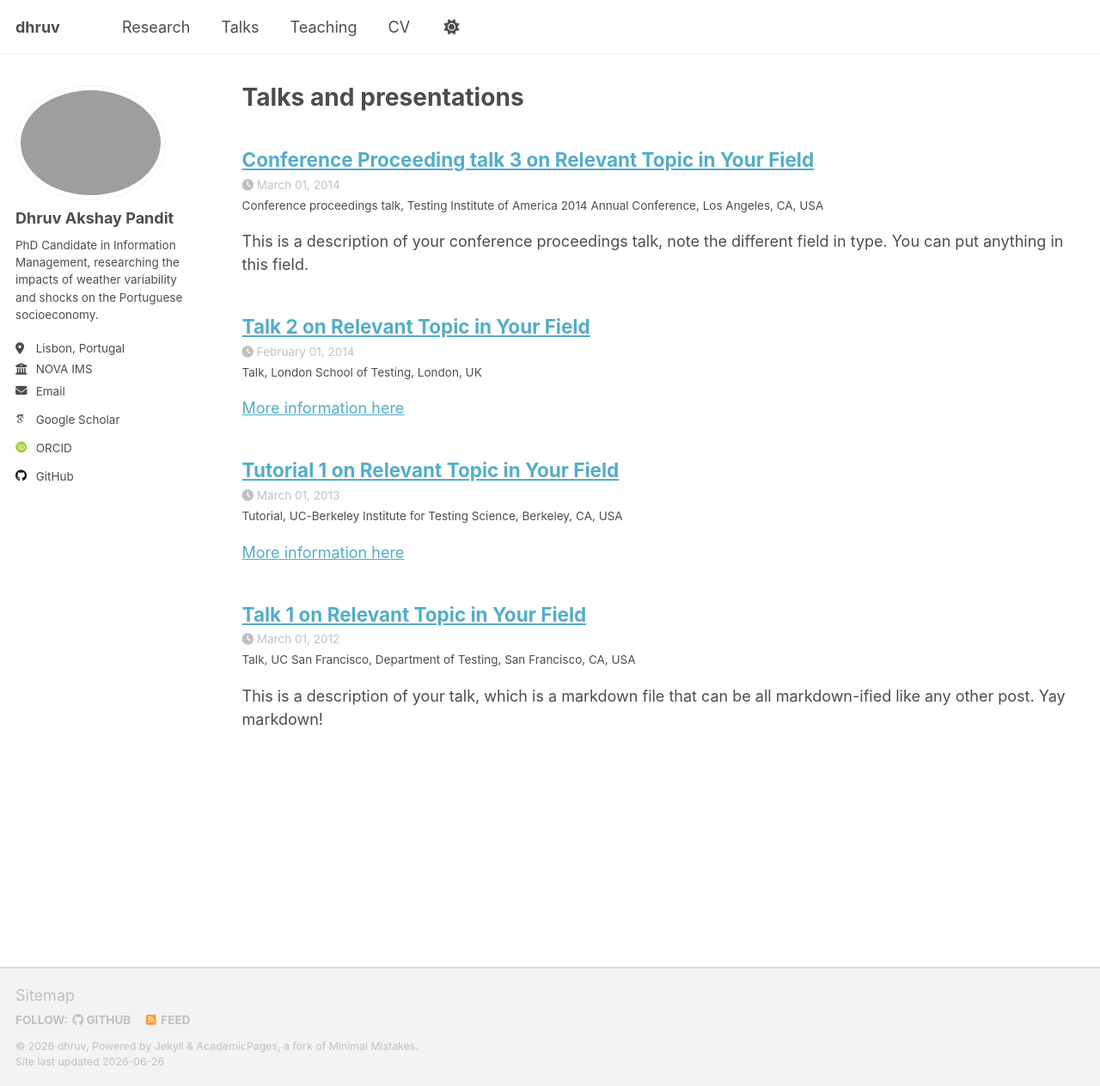
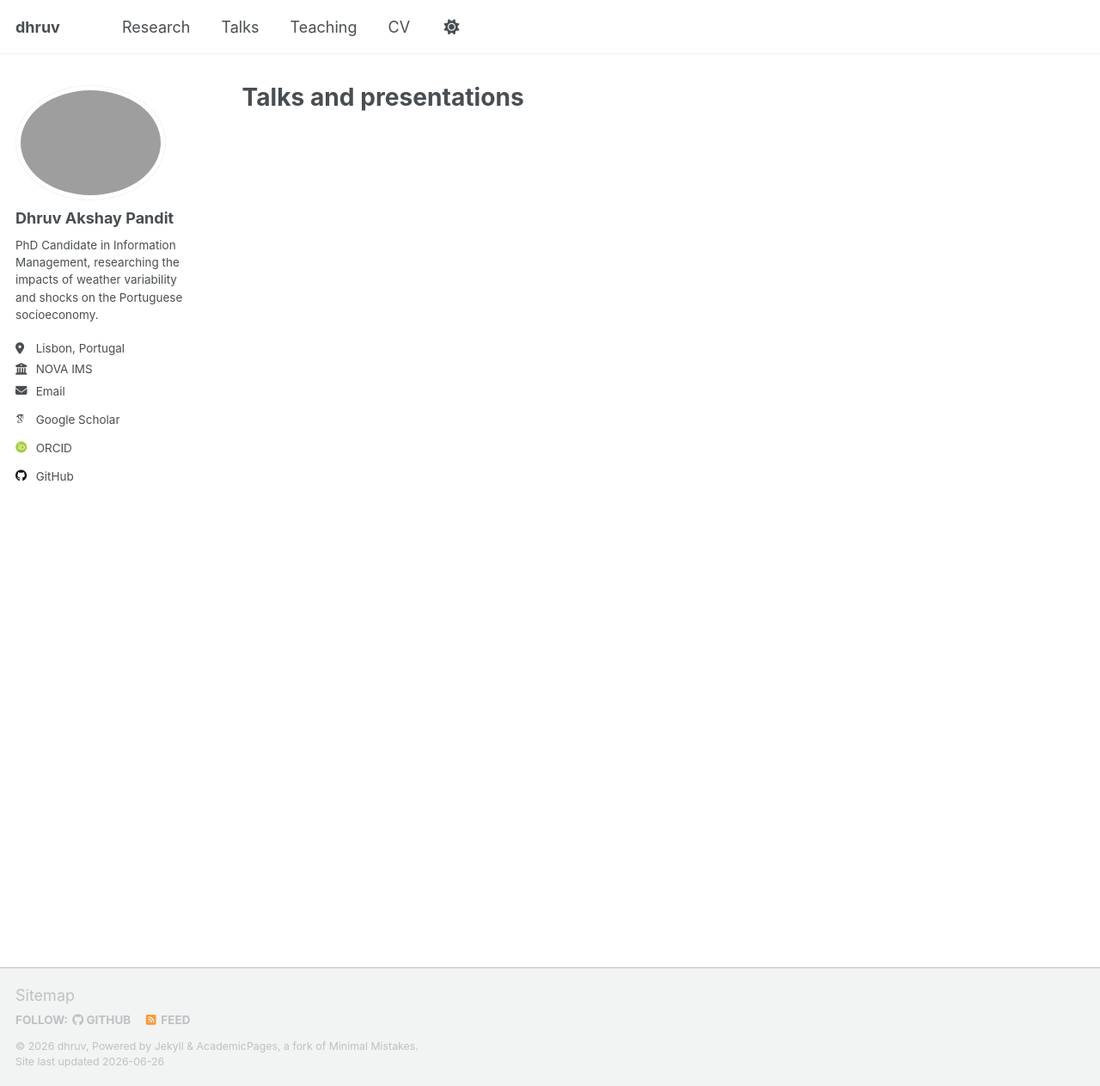
Before and after one commit to dhruv-pandit/dhruv-pandit.github.io, a Jekyll site: the page built from _pages/talks.html, in a window 1280 px wide and 1263 px high. Shown: the whole window at 86% size. Built offline with Jekyll 4.4.1, drawn with Linux system fonts in a browser that asks for light colours; some web fonts are replaced; a script that is not in the unit is left out.

Commit message:
talks update

```diff
--- a/_config.yml
+++ b/_config.yml
@@ -291,7 +291,8 @@ defaults:
       layout: talk
       author_profile: true
       share: true
-
+      # published: true
+      # sitemap: true
 
 # Sass/SCSS
 sass:
--- a/_data/cv.json
+++ b/_data/cv.json
@@ -64,36 +64,7 @@
   "interests": [],
   "references": [],
   "publications": [],
-  "presentations": [
-    {
-      "name": "Talk 1 on Relevant Topic in Your Field",
-      "event": "UC San Francisco, Department of Testing",
-      "date": "2012-03-01",
-      "location": "San Francisco, CA, USA",
-      "description": ""
-    },
-    {
-      "name": "Tutorial 1 on Relevant Topic in Your Field",
-      "event": "UC-Berkeley Institute for Testing Science",
-      "date": "2013-03-01",
-      "location": "Berkeley, CA, USA",
-      "description": ""
-    },
-    {
-      "name": "Talk 2 on Relevant Topic in Your Field",
-      "event": "London School of Testing",
-      "date": "2014-02-01",
-      "location": "London, UK",
-      "description": ""
-    },
-    {
-      "name": "Conference Proceeding talk 3 on Relevant Topic in Your Field",
-      "event": "Testing Institute of America 2014 Annual Conference",
-      "date": "2014-03-01",
-      "location": "Los Angeles, CA, USA",
-      "description": ""
-    }
-  ],
+  "presentations": [],
   "teaching": [
     {
       "course": "Teaching experience 1",
--- a/_pages/talkmap.html
+++ b/_pages/talkmap.html
@@ -3,6 +3,8 @@ layout: archive
 title: "Talk map"
 permalink: /talkmap.html
 author_profile: true
+published: false
+sitemap: false
 ---
 
 <p>This map is generated from a Jupyter Notebook file in <a href="https://github.com/academicpages/academicpages.github.io/blob/master/talkmap.ipynb">talkmap.ipynb</a>, which mines the location fields in the .md files in _talks/.</p>
--- a/_talks/2012-03-01-talk-1.md
+++ /dev/null
@@ -1,11 +0,0 @@
----
-title: "Talk 1 on Relevant Topic in Your Field"
-collection: talks
-type: "Talk"
-permalink: /talks/2012-03-01-talk-1
-venue: "UC San Francisco, Department of Testing"
-date: 2012-03-01
-location: "San Francisco, CA, USA"
----
-
-This is a description of your talk, which is a markdown file that can be all markdown-ified like any other post. Yay markdown!
--- a/_talks/2013-03-01-tutorial-1.md
+++ /dev/null
@@ -1,13 +0,0 @@
----
-title: "Tutorial 1 on Relevant Topic in Your Field"
-collection: talks
-type: "Tutorial"
-permalink: /talks/2013-03-01-tutorial-1
-venue: "UC-Berkeley Institute for Testing Science"
-date: 2013-03-01
-location: "Berkeley, CA, USA"
----
-
-[More information here](http://exampleurl.com)
-
-This is a description of your tutorial, note the different field in type. This is a markdown files that can be all markdown-ified like any other post. Yay markdown!
--- a/_talks/2014-02-01-talk-2.md
+++ /dev/null
@@ -1,13 +0,0 @@
----
-title: "Talk 2 on Relevant Topic in Your Field"
-collection: talks
-type: "Talk"
-permalink: /talks/2014-02-01-talk-2
-venue: "London School of Testing"
-date: 2014-02-01
-location: "London, UK"
----
-
-[More information here](http://example2.com)
-
-This is a description of your talk, which is a markdown files that can be all markdown-ified like any other post. Yay markdown!
--- a/_talks/2014-03-01-talk-3.md
+++ /dev/null
@@ -1,11 +0,0 @@
----
-title: "Conference Proceeding talk 3 on Relevant Topic in Your Field"
-collection: talks
-type: "Conference proceedings talk"
-permalink: /talks/2014-03-01-talk-3
-venue: "Testing Institute of America 2014 Annual Conference"
-date: 2014-03-01
-location: "Los Angeles, CA, USA"
----
-
-This is a description of your conference proceedings talk, note the different field in type. You can put anything in this field.
```
Also changed, not shown: _pages/about.md (+17 -1 lines), _talks/emcc-x-conference-presentation.md (added, +13 -0 lines).
